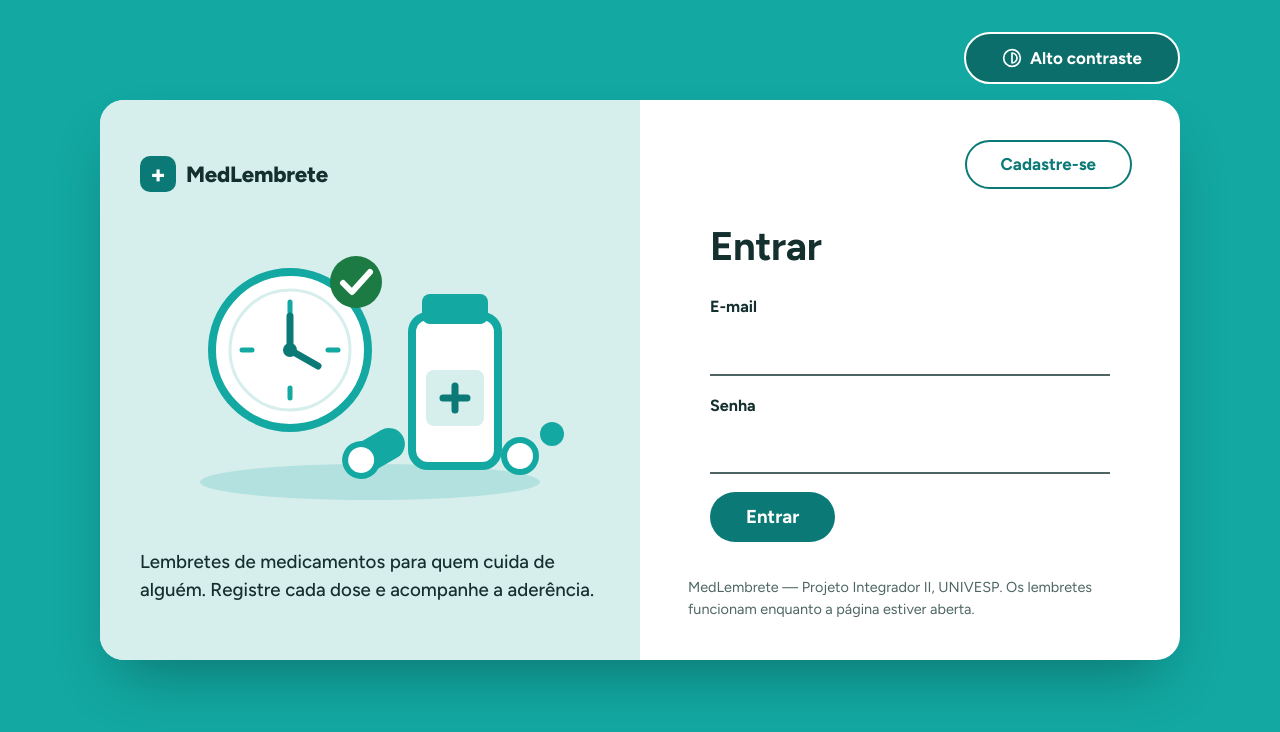
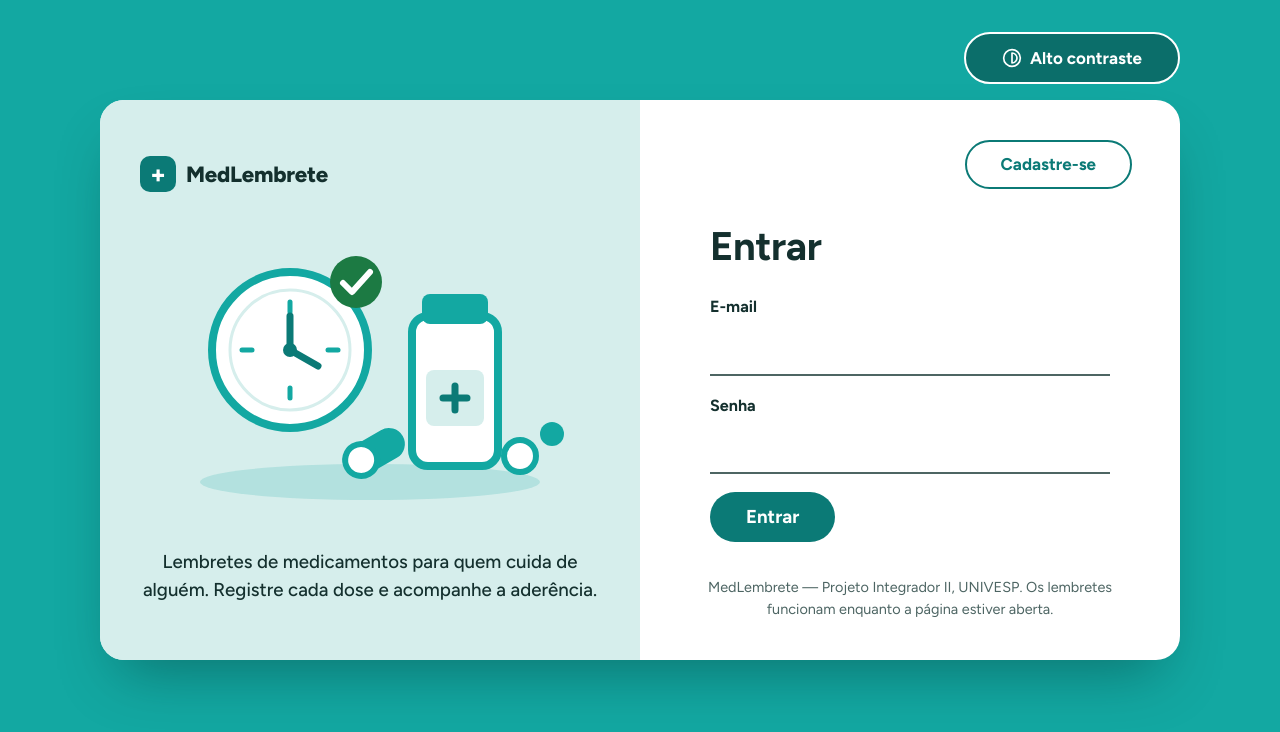
Before and after one commit to medlembrete-univesp/medlembrete, a Next.js app: page /login in a window 1280 px wide. Shown: the top 732 px of the page. Built offline with nearby package versions, Linux system fonts and the light colour scheme; no server answers.

Commit message:
Centraliza a frase e o rodapé do cartão de login

```diff
--- a/src/app/globals.css
+++ b/src/app/globals.css
@@ -672,6 +672,8 @@ p + p {
   font-weight: 500;
   color: var(--ink);
   max-width: 30rem;
+  text-align: center;
+  align-self: center;
 }
 .cartao-login-dir {
   padding: 40px 48px;
@@ -714,6 +716,7 @@ p + p {
 .cartao-login-rodape {
   font-size: 0.85rem;
   color: var(--muted);
+  text-align: center;
 }
 @media (max-width: 640px) {
   .publico {
```
